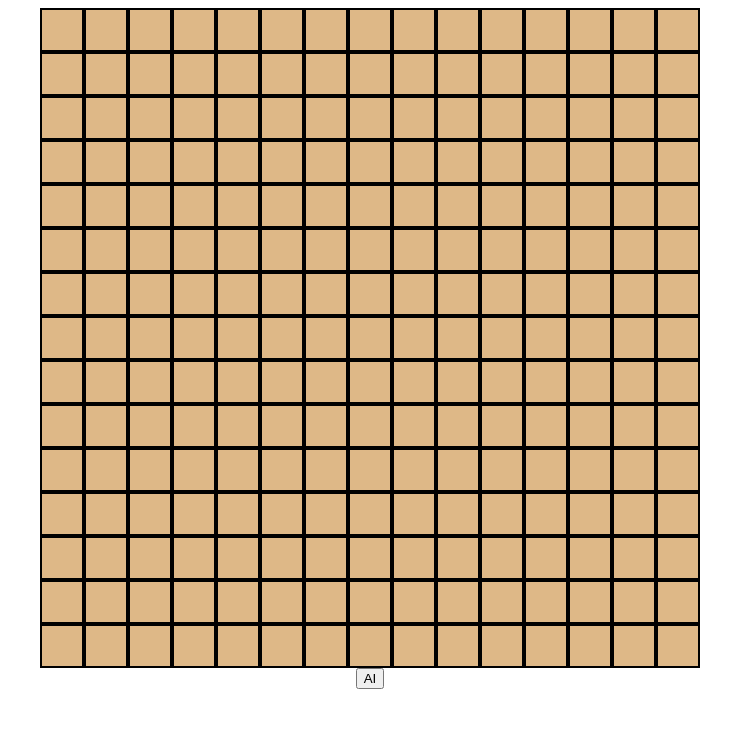
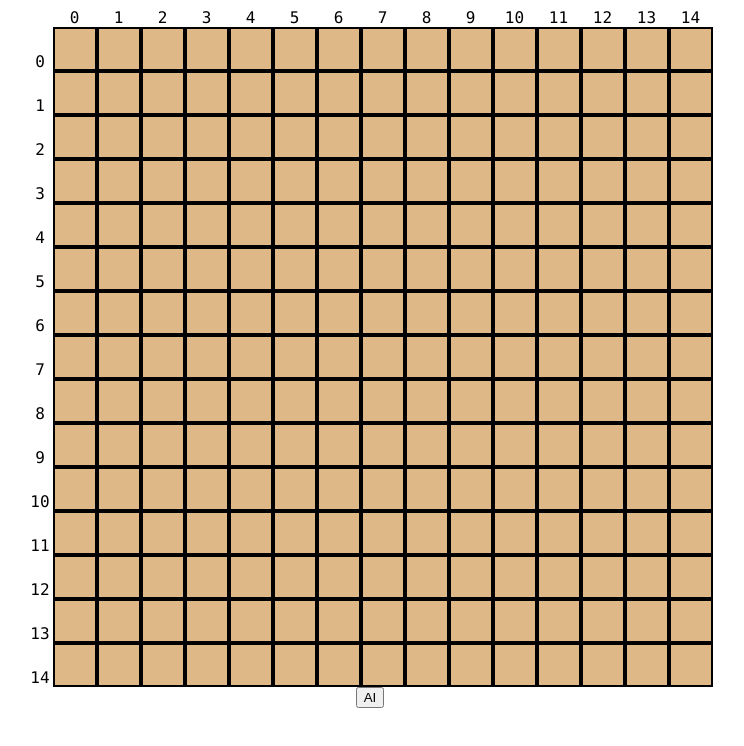
Before and after one commit to luminocean/momoku, a React app: page / in a window 1280 px wide. Shown: the whole page, without its empty margins (270-1014 px from the left). Built offline with nearby package versions, Linux system fonts and the light colour scheme; what flux would draw is missing.

Commit message:
add row and col indexes

```diff
--- a/app/component/ChessBoard.js
+++ b/app/component/ChessBoard.js
@@ -25,8 +25,12 @@ export default class ChessBoard extends React.Component{
     render(){
         return (
             <div className="chess-board">
+                <span key={uuid()} className="row-index" />
+                {util.mapLoop(config.shape.width, (i) => <span key={uuid()} className="col-index">{i}</span>)}
+
                 {util.mapLoop(config.shape.height, (row) =>
                     <div key={uuid()} className="chess-row">
+                        <span key={uuid()} className="row-index">{row}</span>
                         {util.mapLoop(config.shape.width, (col) =>
                             <Cell key={uuid()} datum={this.state.data[row][col]} row={row} col={col}
                                   isLast={row === this.state.last.row && col === this.state.last.col} />
--- a/app/component/ChessBoard.scss
+++ b/app/component/ChessBoard.scss
@@ -1,6 +1,7 @@
 @import "./Cell";
 
 $cell-border-width: 2px;
+$row-index-width: 25px;
 
 .chess-board{
   .chess-cell{
@@ -15,4 +16,17 @@ $cell-border-width: 2px;
   .last-cell{
     border-style: dashed;
   }
+
+  .row-index{
+    display: inline-block;
+    text-align: center;
+    width: $row-index-width;
+
+  }
+
+  .col-index{
+    display: inline-block;
+    text-align: center;
+    width: $cell-width + $cell-border-width * 2;
+  }
 }
```
